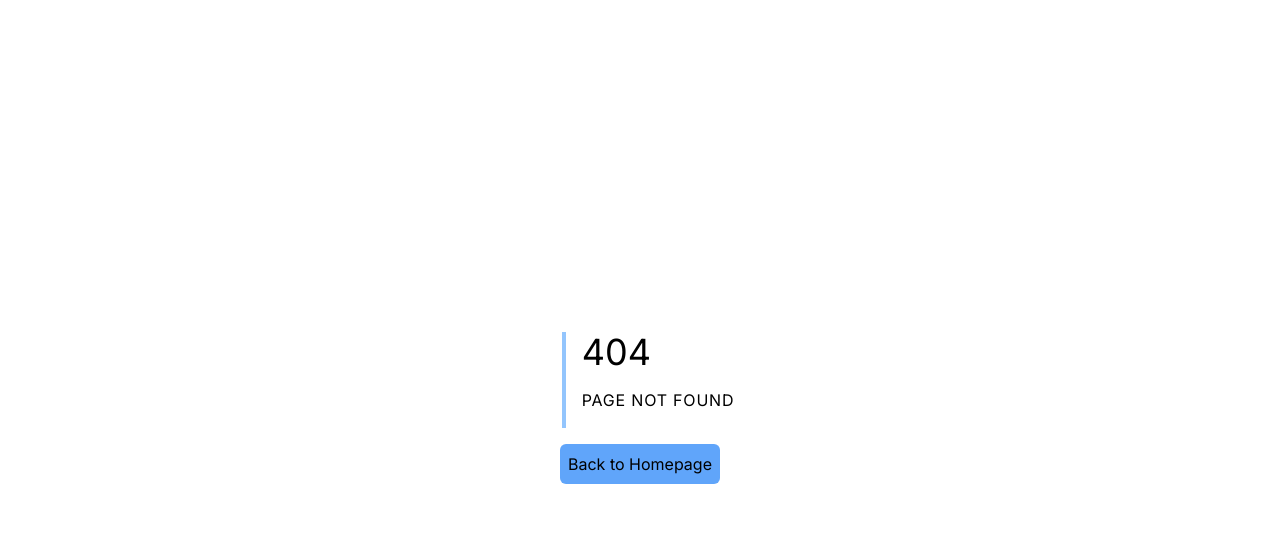
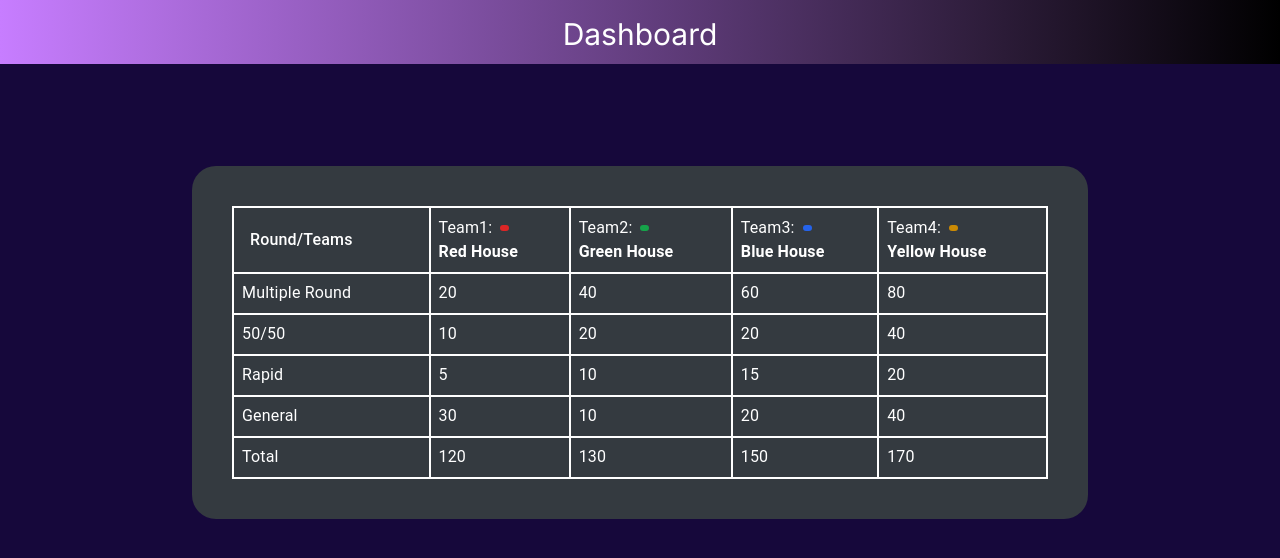
Before and after one commit to cdyniranjan7321/Quiz_App_Project_in_React_Js, a Next.js app: page /dashboard in a window 1280 px wide. Before the commit this address had no page. Shown: the top 558 px of the page. Built offline with nearby package versions, Linux system fonts and the light colour scheme.

Commit message:
added dashboard and muitype file

```diff
--- /dev/null
+++ b/src/app/dashboard/page.tsx
@@ -0,0 +1,156 @@
+'use client'
+import React from 'react'
+import { makeStyles } from '@material-ui/core/styles'
+import {
+  Table,
+  TableHead,
+  TableRow,
+  TableCell,
+  TableBody,
+  Typography,
+} from '@material-ui/core'
+
+const useStyles = makeStyles({
+  table: {
+    minWidth: 400,
+    borderCollapse: 'collapse',
+    '& th': {
+      color: 'white',
+      fontSize: '1rem',
+      border: '2px solid white',
+    },
+    '& td': {
+      color: 'white',
+      fontSize: '1rem',
+      border: '2px solid white',
+      padding: '8px',
+    },
+    '& .MuiTableRow-hover:hover': { // modified to target hover effect
+      background: '#444',
+    },
+  },
+  tableCell: { // added missing class definition
+    padding: '8px',
+  },
+  houseName: {
+    fontSize: '1rem',
+    fontWeight: 'bold',
+  },
+  teamColor: {
+    width: '9px',
+    height: '6px',
+    borderRadius: '4px',
+    marginLeft: '8px',
+  },
+  teamName: {
+    display: 'flex',
+    flexDirection: 'row',
+    alignItems: 'center',
+    fontSize: '1rem',
+    fontWeight: 'bold',
+  },
+})
+
+const MyTable = () => {
+  const classes = useStyles()
+
+  return (
+    <div className='h-screen w-screen overflow-hidden bg-[#16083B] text-white'>
+      <div className='bg-gradient-to-r from-[#C77DFF] to-[#000000] h-[8%] w-screen'>
+        <h1 className='flex justify-center items-center text-3xl pt-4'>
+          Dashboard
+        </h1>
+      </div>
+      <div className='flex justify-center items-center pt-[8%]'>
+        <div className='bg-[#343A40] w-[70%] rounded-3xl'>
+          <div className='p-10'>
+            <Table className={classes.table}>
+              <TableHead>
+                <TableRow>
+                  <TableCell>Round/Teams</TableCell>
+                  <TableCell className={classes.tableCell}>
+                    <div className={classes.teamName}>
+                      <Typography component='span'>Team1:</Typography>
+                      <div
+                        className={`bg-red-600 h-4 w-7 ${classes.teamColor}`}
+                      />
+                    </div>
+                    <Typography className={classes.houseName}>
+                      Red House
+                    </Typography>
+                  </TableCell>
+                  <TableCell className={classes.tableCell}>
+                    <div className={classes.teamName}>
+                      <Typography component='span'>Team2:</Typography>
+                      <div className={`bg-green-600 ${classes.teamColor}`} />
+                    </div>
+                    <Typography className={classes.houseName}>
+                      Green House
+                    </Typography>
+                  </TableCell>
+                  <TableCell className={classes.tableCell}>
+                    <div className={classes.teamName}>
+                      <Typography component='span'>Team3:</Typography>
+                      <div className={`bg-blue-600 ${classes.teamColor}`} />
+                    </div>
+                    <Typography className={classes.houseName}>
+                      Blue House
+                    </Typography>
+                  </TableCell>
+                  <TableCell className={classes.tableCell}>
+                    <div className={classes.teamName}>
+                      <Typography component='span'>Team4:</Typography>
+                      <div className={`bg-yellow-600 ${classes.teamColor}`} />
+                    </div>
+                    <Typography className={classes.houseName}>
+                      Yellow House
+                    </Typography>
+                  </TableCell>
+                </TableRow>
+              </TableHead>
+              <TableBody>
+                <TableRow>
+                  <TableCell>Multiple Round</TableCell>
+                  <TableCell>20</TableCell>
+                  <TableCell>40</TableCell>
+                  <TableCell>60</TableCell>
+                  <TableCell>80</TableCell>
+                </TableRow>
+                <TableRow>
+                  <TableCell>50/50</TableCell>
+                  <TableCell>10</TableCell>
+                  <TableCell>20</TableCell>
+                  <TableCell>20</TableCell>
+                  <TableCell>40</TableCell>
+                </TableRow>
+                <TableRow>
+                  <TableCell>Rapid</TableCell>
+                  <TableCell>5</TableCell>
+                  <TableCell>10</TableCell>
+                  <TableCell>15</TableCell>
+                  <TableCell>20</TableCell>
+                </TableRow>
+                <TableRow>
+                  <TableCell>General</TableCell>
+                  <TableCell>30</TableCell>
+                  <TableCell>10</TableCell>
+                  <TableCell>20</TableCell>
+                  <TableCell>40</TableCell>
+                </TableRow>
+                <TableRow>
+                  <TableCell>Total</TableCell>
+                  <TableCell>120</TableCell>
+                  <TableCell>130</TableCell>
+                  <TableCell>150</TableCell>
+                  <TableCell>170</TableCell>
+                </TableRow>
+              </TableBody>
+            </Table>
+          </div>
+        </div>
+      </div>
+    </div>
+  )
+}
+
+export default MyTable
--- /dev/null
+++ b/src/components/MuiType.tsx
@@ -0,0 +1,12 @@
+import React from 'react'
+import { Typography } from '@material-ui/core'
+
+const MuiType = () => {
+  return (
+    <div>
+      <Typography >Hello Sansar</Typography>
+    </div>
+  )
+}
+
+export default MuiType
```
